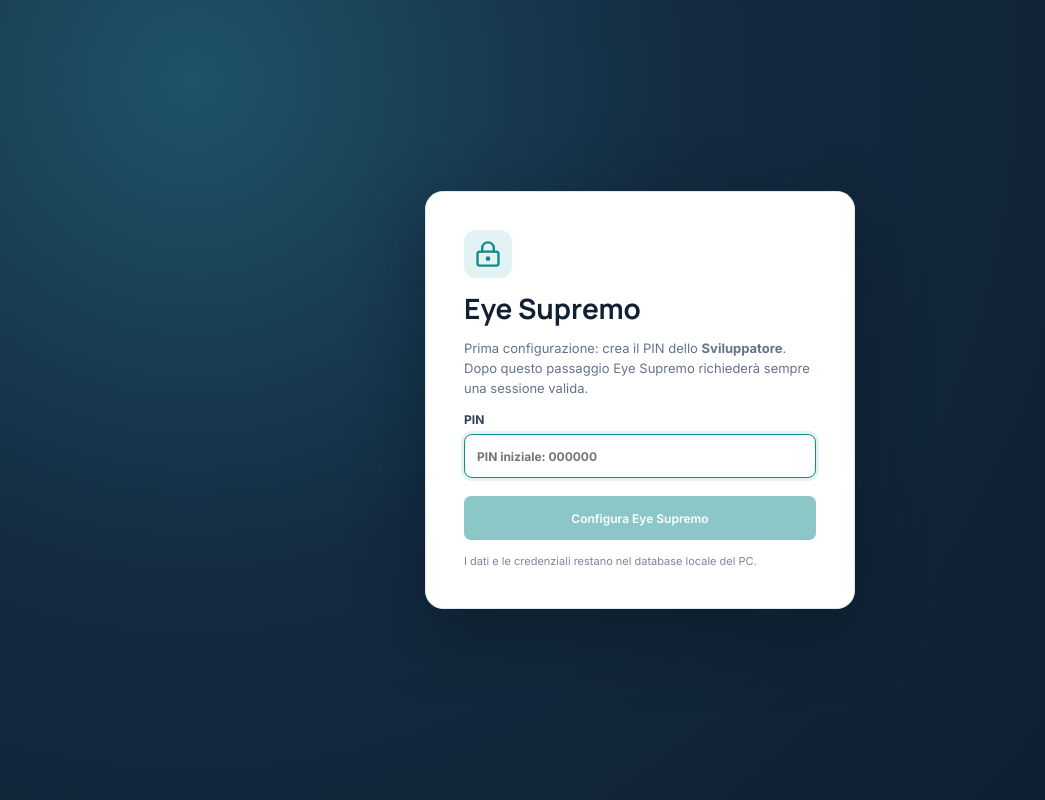
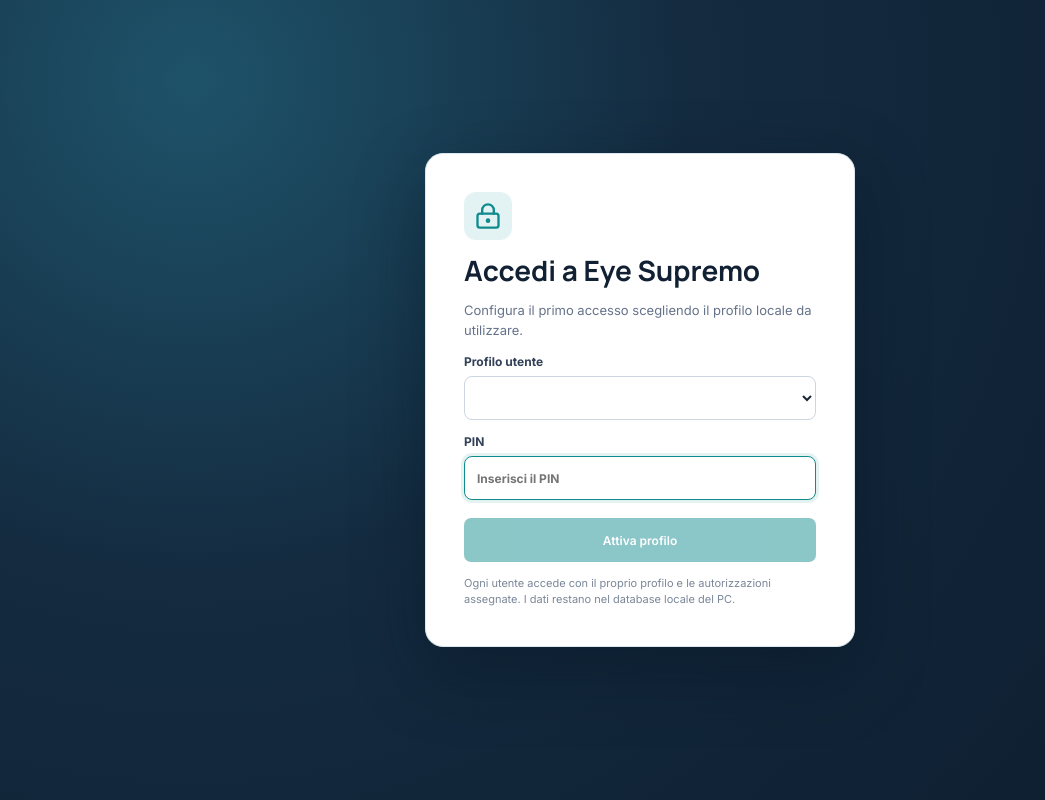
Before and after one commit to Apicehotel/Eye-Supremo-, a React (Vite) app in the folder frontend/: page / in a window 1280 px wide. Shown: the whole page, without its empty margins (0-1045 px from the left). Built offline with nearby package versions, Linux system fonts and the light colour scheme; no server answers.

Commit message:
feat: add user profile login screen

```diff
--- a/frontend/src/components/AuthGate.tsx
+++ b/frontend/src/components/AuthGate.tsx
@@ -2,14 +2,21 @@ import {FormEvent,useEffect,useState} from 'react';
 import {LockKeyhole,ShieldCheck} from 'lucide-react';
 import {clearAuth,currentSession,eyeApi,saveAuth} from '../lib/api';
 
-type LoginUser={username:string;display_name:string};
+type LoginUser={username:string;display_name:string;role_name?:string};
+
+function roleLabel(role?: string) {
+ if (role === 'developer') return 'Accesso tecnico';
+ if (role === 'supremo') return 'Accesso completo';
+ if (role?.startsWith('level')) return `Profilo operativo ${role.replace('level','')}`;
+ return 'Profilo locale';
+}
 
 export function AuthGate({children}:{children:React.ReactNode}){
- const [loading,setLoading]=useState(true),[configured,setConfigured]=useState<boolean|null>(null),[users,setUsers]=useState<LoginUser[]>([]),[authenticated,setAuthenticated]=useState(false),[username,setUsername]=useState('sviluppatore'),[pin,setPin]=useState(''),[error,setError]=useState('');
- async function refresh(){setLoading(true);try{const status:any=await fetch('/api/eye/auth/status').then(r=>r.json());setConfigured(status.configured);const options=await fetch('/api/eye/auth/login-options').then(r=>r.json());setUsers(options);if(options[0]&&!options.some((u:LoginUser)=>u.username===username))setUsername(options[0].username);if(status.configured&&currentSession()){try{await eyeApi('/auth/me');setAuthenticated(true)}catch{clearAuth();setAuthenticated(false)}}else setAuthenticated(false)}finally{setLoading(false)}}
+ const [loading,setLoading]=useState(true),[configured,setConfigured]=useState<boolean|null>(null),[users,setUsers]=useState<LoginUser[]>([]),[authenticated,setAuthenticated]=useState(false),[username,setUsername]=useState(''),[pin,setPin]=useState(''),[error,setError]=useState('');
+ async function refresh(){setLoading(true);try{const status:any=await fetch('/api/eye/auth/status').then(r=>r.json());setConfigured(status.configured);const options=await fetch('/api/eye/auth/login-options').then(r=>r.json());setUsers(options);if(options.length&&!options.some((u:LoginUser)=>u.username===username)){const preferred=options.find((u:LoginUser)=>u.role_name!=='developer')||options[0];setUsername(preferred.username)}if(status.configured&&currentSession()){try{await eyeApi('/auth/me');setAuthenticated(true)}catch{clearAuth();setAuthenticated(false)}}else setAuthenticated(false)}finally{setLoading(false)}}
  useEffect(()=>{refresh();const expired=()=>{setAuthenticated(false);setConfigured(true);fetch('/api/eye/auth/login-options').then(r=>r.json()).then(setUsers).catch(()=>{})};window.addEventListener('eye-auth-expired',expired);return()=>window.removeEventListener('eye-auth-expired',expired)},[]);
- async function submit(e:FormEvent){e.preventDefault();setError('');try{const endpoint=configured?'/auth/login':'/auth/bootstrap';const body=configured?{username,pin}:{pin};const payload:any=await fetch(`/api/eye${endpoint}`,{method:'POST',headers:{'Content-Type':'application/json'},body:JSON.stringify(body)}).then(async r=>{if(!r.ok)throw new Error(await r.text());return r.json()});saveAuth(payload);setAuthenticated(true);setConfigured(true);setPin('')}catch(err:any){setError(err.message)}}
+ async function submit(e:FormEvent){e.preventDefault();setError('');try{const endpoint=configured?'/auth/login':'/auth/bootstrap';const body=configured?{username,pin}:{username,pin};const payload:any=await fetch(`/api/eye${endpoint}`,{method:'POST',headers:{'Content-Type':'application/json'},body:JSON.stringify(body)}).then(async r=>{if(!r.ok)throw new Error(await r.text());return r.json()});saveAuth(payload);setAuthenticated(true);setConfigured(true);setPin('')}catch(err:any){setError(err.message)}}
  if(loading)return <div className="auth-screen"><div className="auth-card"><ShieldCheck/><h1>Eye Supremo</h1><p>Avvio sicurezza locale…</p></div></div>;
  if(authenticated)return <>{children}</>;
- return <div className="auth-screen"><form className="auth-card" onSubmit={submit}><LockKeyhole size={38}/><h1>Eye Supremo</h1>{configured?<><p>Accedi al profilo locale.</p><label>Utente<select value={username} onChange={e=>setUsername(e.target.value)}>{users.map(u=><option key={u.username} value={u.username}>{u.display_name}</option>)}</select></label></>:<><p>Prima configurazione: crea il PIN dello <b>Sviluppatore</b>. Dopo questo passaggio Eye Supremo richiederà sempre una sessione valida.</p></>}<label>PIN<input autoFocus inputMode="numeric" pattern="[0-9]*" minLength={6} maxLength={12} type="password" value={pin} onChange={e=>setPin(e.target.value.replace(/\D/g,''))} placeholder="PIN iniziale: 000000"/></label>{error&&<div className="error">{error}</div>}<button className="primary-btn" disabled={pin.length<6}>{configured?'Accedi':'Configura Eye Supremo'}</button><small>I dati e le credenziali restano nel database locale del PC.</small></form></div>;
+ return <div className="auth-screen"><form className="auth-card" onSubmit={submit}><LockKeyhole size={38}/><h1>Accedi a Eye Supremo</h1>{configured?<><p>Seleziona il tuo profilo e inserisci il PIN personale.</p><label>Profilo utente<select value={username} onChange={e=>setUsername(e.target.value)}>{users.map(u=><option key={u.username} value={u.username}>{u.display_name} · {roleLabel(u.role_name)}</option>)}</select></label></>:<><p>Configura il primo accesso scegliendo il profilo locale da utilizzare.</p><label>Profilo utente<select value={username} onChange={e=>setUsername(e.target.value)}>{users.map(u=><option key={u.username} value={u.username}>{u.display_name}</option>)}</select></label></>}<label>PIN<input autoFocus inputMode="numeric" pattern="[0-9]*" minLength={6} maxLength={12} type="password" value={pin} onChange={e=>setPin(e.target.value.replace(/\D/g,''))} placeholder="Inserisci il PIN"/></label>{error&&<div className="error">{error}</div>}<button className="primary-btn" disabled={!username||pin.length<6}>{configured?'Accedi':'Attiva profilo'}</button><small>Ogni utente accede con il proprio profilo e le autorizzazioni assegnate. I dati restano nel database locale del PC.</small></form></div>;
 }
```
Also changed, not shown: 1 other file (tests, documents, lock files or other folders).
